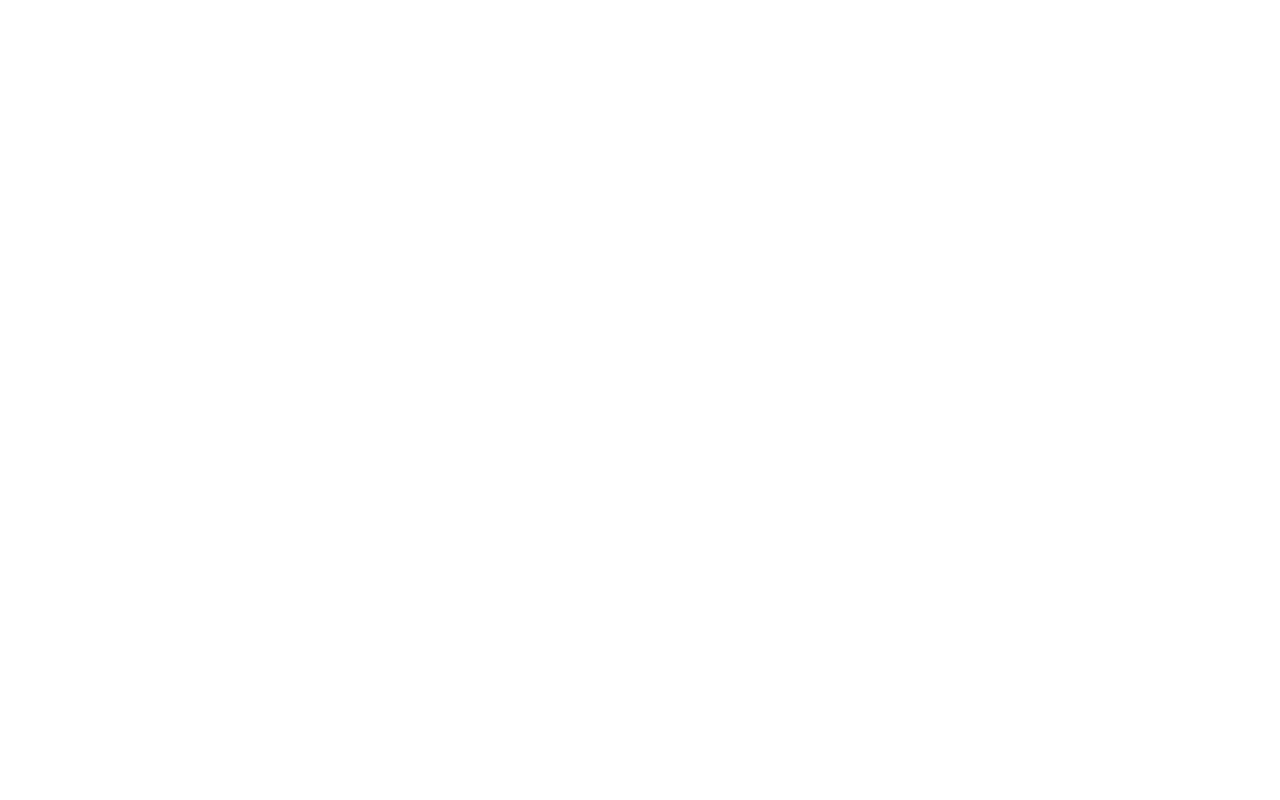
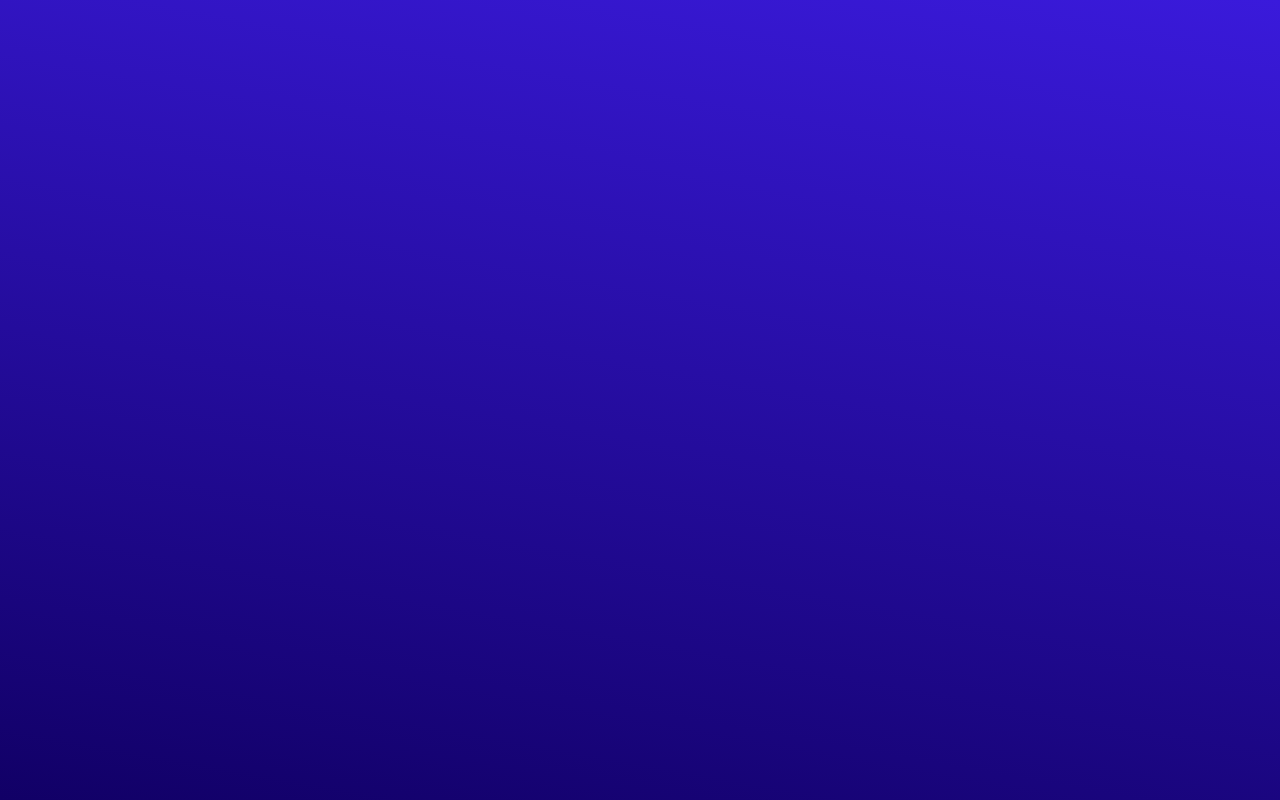
Before and after one commit to tunjiakanbi/cursorAnimation, a plain HTML site: page index.html in a window 1280 px wide. Drawn offline with Linux system fonts and the light colour scheme.

Commit message:
added custom sass color variables

```diff
--- a/css/style.scss
+++ b/css/style.scss
@@ -6,8 +6,26 @@
 /* Color Theme Swatches in Hex */
 
 $LightBlue1-hex: #90CBFB;
-$LightBlue2-hex: #2005ab;
+$LightBlue2-hex: #3a1adb;
 $LightBlue3-hex: #110066;
 $LightYellow1-hex: #FFD432;
 $LightGrey1-hex: #FFFFFF;
 $LightGrey2-hex: #919191;
+
+$gradientBackground: linear-gradient(190deg, $LightBlue2-hex 0%, $LightBlue3-hex 100%);
+@import url('https://fonts.googleapis.com/css2?family=Roboto:wght@100&family=Rubik:wght@800&family=Spartan&display=swap');
+// font-family: 'Roboto', sans-serif;
+// font-family: 'Rubik', sans-serif;
+// font-family: 'Spartan', sans-serif;
+
+// background-color: #FFFFFF;
+// background-image: linear-gradient(180deg, #FFFFFF 0%, #6284FF 50%, #FF0000 100%);
+// background-color: #FFFFFF;
+// background-image: linear-gradient(180deg, #FFFFFF 0%, #6284FF 50%, #FF0000 100%);
+
+div.content {
+    width: 100vw;
+    height: 100vh;
+    background-color: $LightBlue2-hex;
+    background-image: $gradientBackground;
+}
--- a/index.html
+++ b/index.html
@@ -9,6 +9,8 @@
     <script src="js/app.js" defer></script>
 </head>
 <body>
+    <div class="content">
 
+    </div>
 </body>
 </html>
```
Also changed, not shown: css/style.css, 1 other file.
